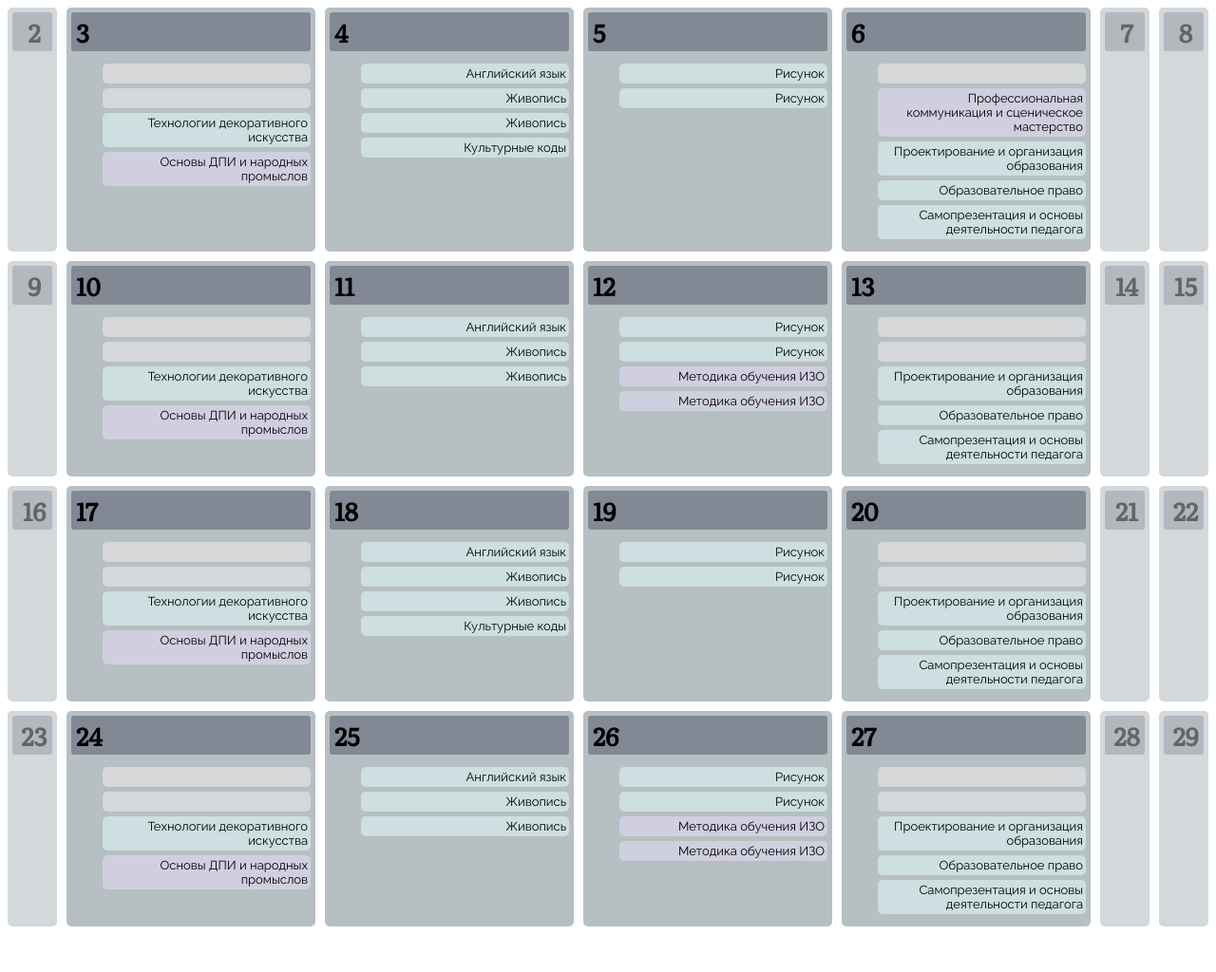
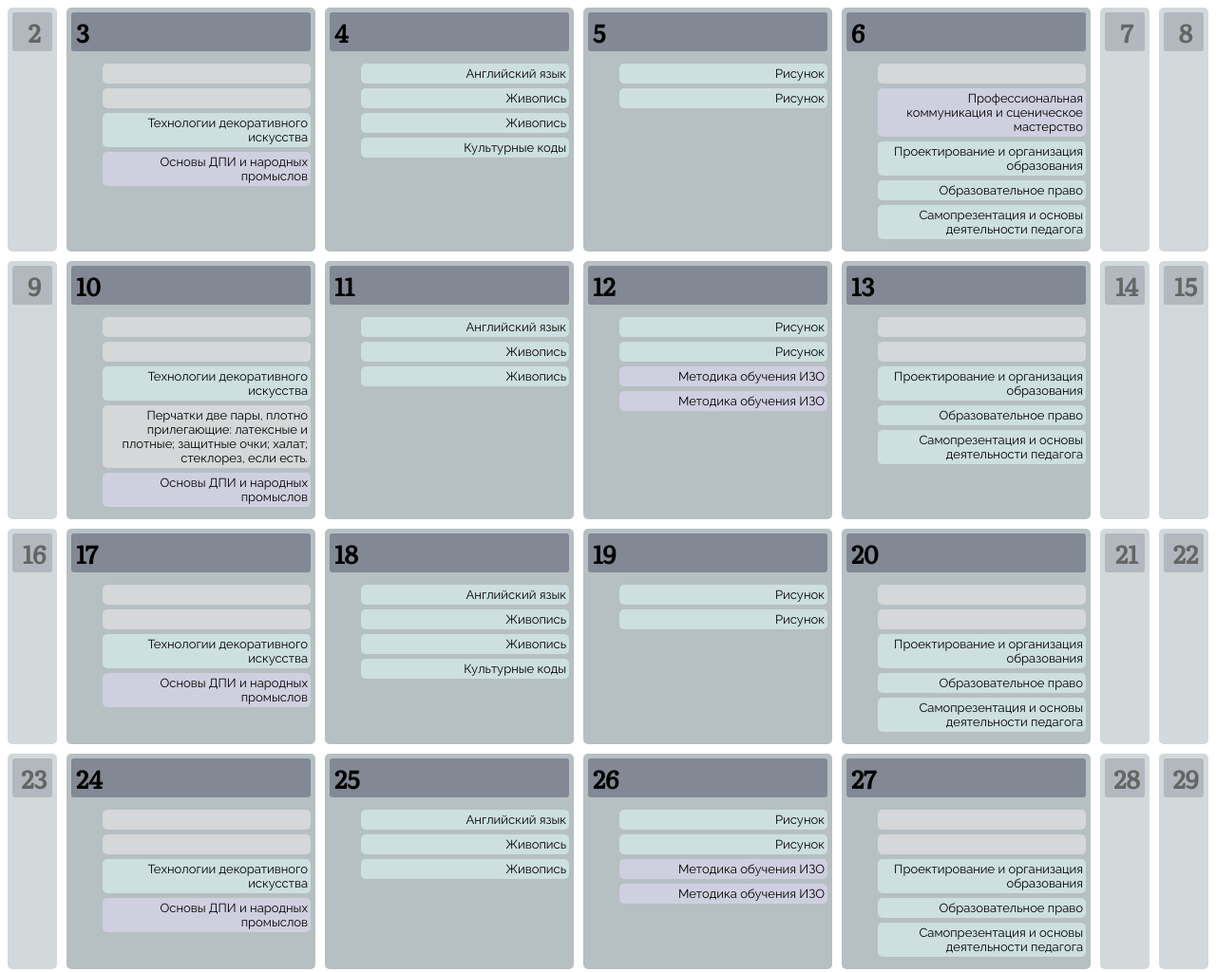
Before and after one commit to yanaraych/yanaraych.github.io, a plain HTML site: page index.html in a window 1280 px wide. Shown: the whole page at 95% size. Before the commit the page ends 984 px from the top, so only its background shows below. Drawn offline with Linux system fonts and the light colour scheme.

Commit message:
Update index.html

```diff
--- a/index.html
+++ b/index.html
@@ -142,6 +142,8 @@
                 <li class="empty">&nbsp;</li>
                 <li class="empty">&nbsp;</li>
                 <li class="pr">Технологии декоративного искусства</li>
+                <li class="hw"> Перчатки две пары, плотно прилегающие: латексные и плотные; защитные очки; халат; стеклорез, если есть.</li>
+
                 <li class="lk">Основы ДПИ и народных промыслов</li>
             </ul>
         </div>
```
